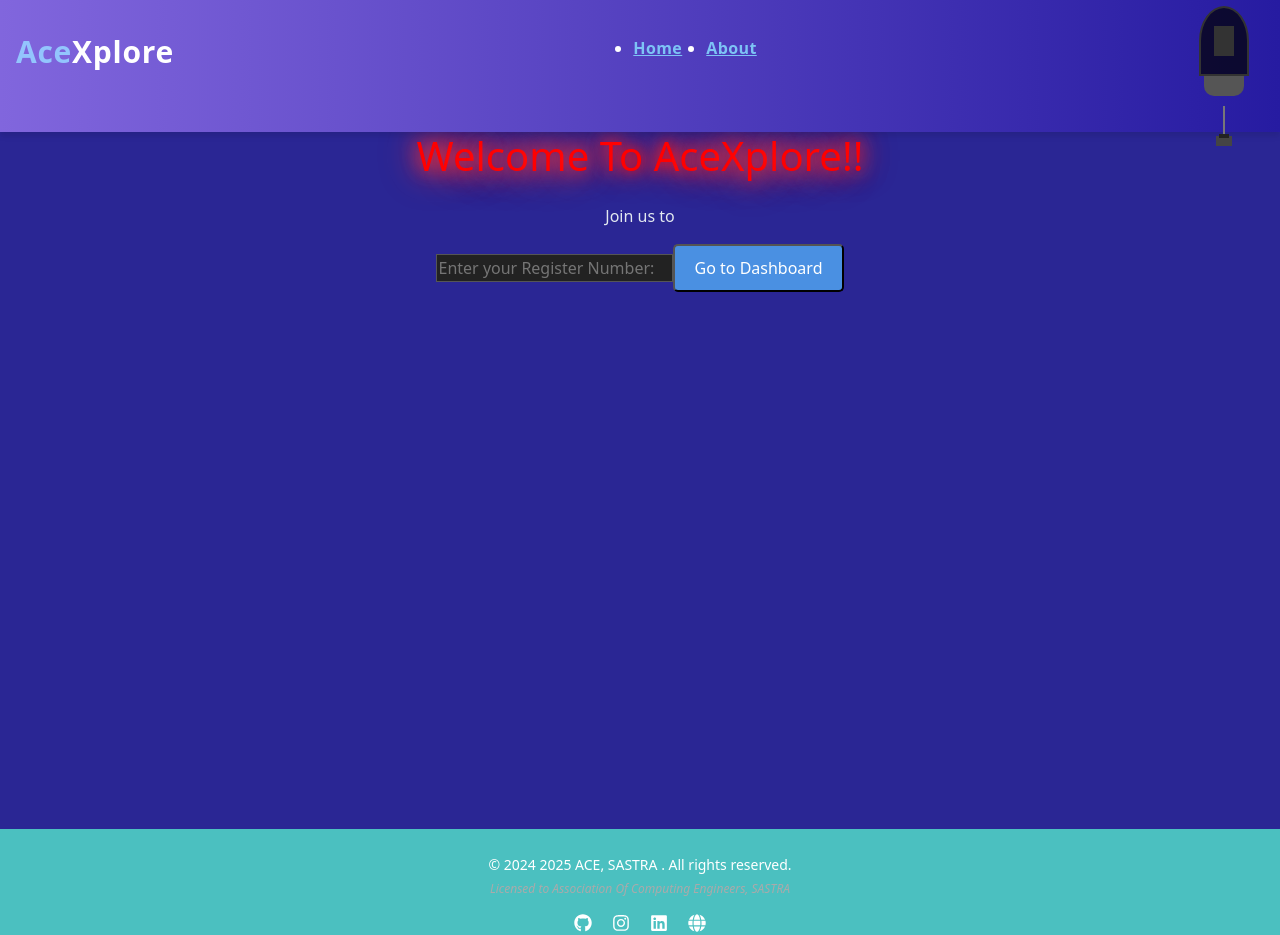
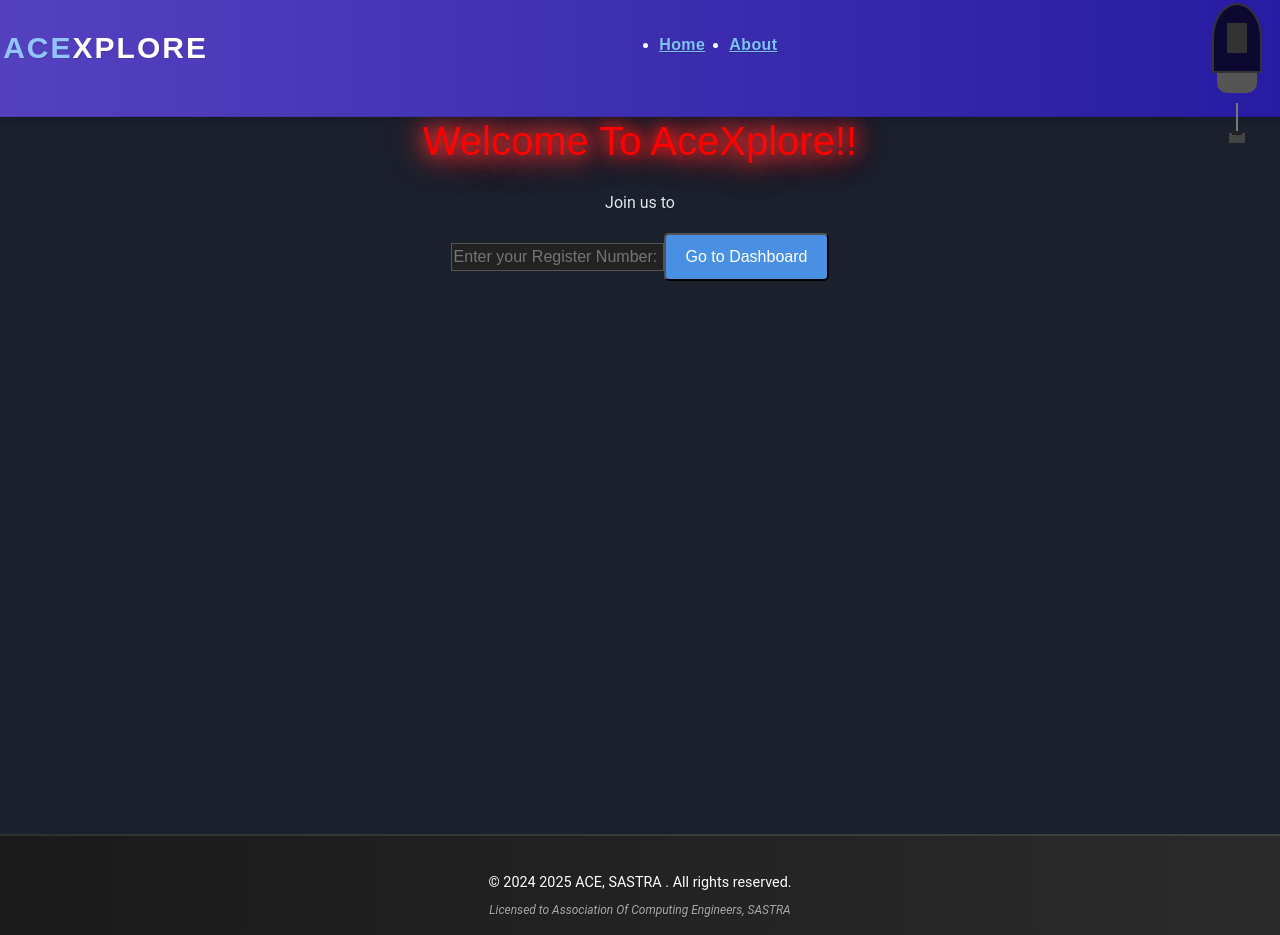
Before and after one commit to Sai-Ishaan/acexplore_1, a React (Create React App) app: page / in a window 1280 px wide. Shown: the part 20-955 px from the top of the page. Built offline with nearby package versions, Linux system fonts and the light colour scheme.

Commit message:
modified:   src/components/Home.css

```diff
--- a/src/components/Home.css
+++ b/src/components/Home.css
@@ -17,11 +17,6 @@
     color: #4a98f6;
 }
 
-  #ba{
-  background-color: #2a2694;
-  opacity: 10;
-}
-
 
 
   .dark-mode .toggle-dark-mode-btn {
@@ -38,12 +33,40 @@
     border: 1px solid #555;
   }
 
+  .button{
+    display: inline-block;
+    padding: 10px 20px;
+    border-radius: 8px;
+    font-size: 1rem;
+    font-weight: bold;
+    text-transform: uppercase;
+    transition: all 0.3s ease;
+    box-shadow: 0 4px 7px rgba(0, 0, 0, 0.1);
+  }
+  .button:hover{
+      transform: translateY(-3px);
+      box-shadow: 0 6px 12px rgba(0, 0, 0, 0.2);
+      background-image: linear-gradient(to right, #6a11cb, #2575fc);
+      color: white;
+  }
+
   .dark-mode .dashboard-button {
     background-color: #4a90e2;
     color: #fff;
     padding: 10px 20px;
     border-radius: 5px;
     cursor: pointer;
+  }
+  .dark-mode .background-animated{
+    background: linear-gradient(-45deg, #2b2b2b, #3c3c3c, #1a1a1a, #4d4d4d);
+    background-size: 400% 400%;
+    animation: gradient-shift 10s ease infinite;
+  }
+
+  .light-mode .background-animated{
+    background: linear-gradient(-45deg, #e3ffe7, #d9e7ff, #ffdde1);
+    background-size: 400% 400%;
+    animation: gradient-shift 10s ease infinite;
   }
 
   .dark-mode .event-section {
@@ -261,32 +284,42 @@
  .dark-mode .navbar {
     position: sticky;
     top: 0;
+    padding-top: 0%;
     z-index: 50;
-    padding: 1rem;
+    padding: 0.2rem;
     display: flex;
     justify-content: space-between;
     align-items: center;
-    background: linear-gradient(to right, #8166dd, #261ba1); /* Blue to Indigo Gradient */
+    background: linear-gradient(90deg, #8166dd, #261ba1);
+    background-size: 200% 100%;
+    animation: gradient-dark-mode 6s ease-in-out infinite;
     box-shadow: 0 4px 6px rgba(0, 0, 0, 0.1);
+    border-bottom: 1px solid rgba(0, 0, 0, 0.1);
 }
 
 .light-mode .navbar {
   position: sticky;
   top: 0;
   z-index: 50;
-  padding: 1rem;
+  padding: 0.2rem;
   display: flex;
   justify-content: space-between;
   align-items: center;
+  background-size: 200% 200%;
   background: linear-gradient(to right,#5fcae2, #f5f0c2); /* Blue to Indigo Gradient */
+  animation: gradient-light-mode 6s ease-in-out infinite;
   box-shadow: 0 4px 6px rgba(0, 0, 0, 0.1);
+  border-bottom: 1px solid rgba(0, 0, 0, 0.1);
 }
 
 .navbar-logo {
     font-size: 1.875rem;
+    font-family: 'Poppins', sans-serif;
     font-weight: 800;
+    text-transform: uppercase;
+    letter-spacing: 2px;
     color: white;
-    letter-spacing: 0.025em;
+    animation: bounce 2s infinite;
 }
 
 .navbar-logo-highlight {
@@ -344,48 +377,258 @@
     transform: scale(0.95);
 }
 
+.event-card{
+  background: linear-gradient(135deg,#ffffff, #f5f5f5);
+  box-shadow: 0 6px 12px rgba(0, 0, 0, 0.1);
+  transition: transform 0.3s ease, box-shadow 0.3s ease;
+}
+.event-card:hover{
+      transform: translateY(-5px);
+      box-shadow: 0 10px 12px rgba(0, 0, 0, 0.2);
+}
+.event-title{
+    font-size: 1.8rem;
+    color: #333;
+    margin-bottom: 1rem;
+}
+.event-description{
+  font-size: 1.1rem;
+  color: #555;
+  line-height: 1.6;
+}
 
-.footer {
+.dark-mode .footer {
   background-color: var(--primary-color, #1a202c); /* Use your theme color */
   color: var(--text-color, #fff);
   text-align: center;
-  padding: 20px;
+  padding: 30px;
   margin-top: 40px;
   position: relative;
   bottom: 0;
   width: 100%;
-  font-size: 14px;
+  background-image: linear-gradient(to right, #1a1a1a, #2b2b2b);
+  border-top: 2px solid rgba(255, 255, 255, 0.1);
+  font-size: 0.9rem;
 }
 
-.footer .footer-content {
+.dark-mode .footer .footer-content {
   max-width: 800px;
   margin: 0 auto;
 }
 
-.footer p {
+.dark-mode .footer p {
   margin: 5px 0;
 }
 
-.footer .footer-license {
+.dark-mode .footer .footer-license {
   font-style: italic;
   font-size: 12px;
   color: var(--secondary-color, #aaa);
 }
 
-.footer .social-links {
+.dark-mode .footer .social-links {
   display: flex;
   justify-content: center;
   gap: 20px;
   margin-top: 10px;
 }
 
-.footer .social-icon {
+.dark-mode .footer .social-icon {
   color: var(--icon-color, #fff);
-  font-size: 18px;
-  transition: transform 0.2s, color 0.2s;
+  font-size: 20px;
+  transition: color 0.3s ease, transform 0.3s ease;
 }
 
-.footer .social-icon:hover {
+.dark-mode .footer .social-icon:hover {
+  transform: rotate(10deg) scale(1.2);
+  color: #4a98f6;
+
+}
+.light-mode .footer {
+  background: linear-gradient(135deg, #f5f5f5, #ffffff); /* Subtle light gradient */
+  color: #333; /* Dark text for readability */
+  text-align: center;
+  padding: 20px;
+  margin-top: 40px;
+  font-size: 14px;
+  border-top: 1px solid rgba(0, 0, 0, 0.1); /* Subtle border */
+}
+
+.light-mode .footer .footer-content {
+  max-width: 800px;
+  margin: 0 auto;
+  padding: 10px;
+}
+
+.light-mode .footer p {
+  margin: 5px 0;
+  color: #555; /* Softer dark text */
+}
+
+.light-mode .footer .footer-license {
+  font-style: italic;
+  font-size: 12px;
+  color: #777;
+}
+
+.light-mode .footer .social-links {
+  display: flex;
+  justify-content: center;
+  gap: 20px;
+  margin-top: 10px;
+}
+
+.light-mode .footer .social-icon {
+  color: #4a98f6; /* Light blue for icons */
+  font-size: 18px;
+  transition: transform 0.2s ease, color 0.3s ease;
+}
+
+.light-mode .footer .social-icon:hover {
   transform: scale(1.2);
-  color: var(--highlight-color, #00aced);
+  color: #1a73e8;
 }
+.footer {
+  display: flex;
+  flex-direction: column;
+  align-items: center;
+}
+
+.footer .social-links {
+  flex-wrap: wrap;
+  gap: 10px;
+}
+
+.footer p,
+.footer-license {
+  text-align: center;
+}
+
+/* Typography */
+h1, h2, h3, h4, h5, h6 {
+  font-family: 'Poppins', sans-serif;
+  text-shadow: 1px 1px rgba(0, 0, 0, 0.1);
+}
+
+p {
+  font-family: 'Roboto', sans-serif;
+  line-height: 1.7;
+}
+
+/* #ba Styles for Dark Mode */
+.dark-mode #ba {
+  background: linear-gradient(135deg, rgba(42, 38, 148, 0.8), rgba(20, 20, 60, 0.8)); /* Gradient for depth */
+  border: 1px solid rgba(255, 255, 255, 0.1); /* Subtle border for contrast */
+  box-shadow: 0 4px 10px rgba(0, 0, 0, 0.3); /* Soft shadow for floating effect */
+  border-radius: 12px; /* Rounded corners */
+  padding: 20px;
+  color: #e2e8f0; /* Light text for readability */
+  font-size: 1.2rem;
+  text-align: center;
+  opacity: 0.95; /* Slight transparency */
+  transition: all 0.3s ease; /* Smooth transition */
+}
+
+/* Hover effect for Dark Mode */
+.dark-mode #ba:hover {
+  background: linear-gradient(135deg, rgba(42, 38, 148, 1), rgba(20, 20, 60, 1)); /* Brighter gradient */
+  transform: translateY(-3px); /* Subtle lift effect */
+  box-shadow: 0 6px 12px rgba(0, 0, 0, 0.5); /* Enhanced shadow on hover */
+}
+
+/* #ba Styles for Light Mode */
+.light-mode #ba {
+  background: linear-gradient(135deg, rgba(95, 202, 226, 0.8), rgba(245, 240, 194, 0.8)); /* Lighter gradient */
+  border: 1px solid rgba(0, 0, 0, 0.1); /* Subtle border */
+  box-shadow: 0 4px 10px rgba(0, 0, 0, 0.1); /* Soft shadow for light mode */
+  border-radius: 12px; /* Rounded corners */
+  padding: 20px;
+  color: #222222; /* Darker text for readability */
+  font-size: 1.2rem;
+  text-align: center;
+  opacity: 0.95; /* Slight transparency */
+  transition: all 0.3s ease; /* Smooth transition */
+}
+
+.light-mode #ba:hover {
+  background: linear-gradient(135deg, rgba(95, 202, 226, 1), rgba(245, 240, 194, 1)); /* Brighter gradient */
+  transform: translateY(-3px); /* Subtle lift effect */
+  box-shadow: 0 6px 12px rgba(0, 0, 0, 0.2); /* Enhanced shadow on hover */
+}
+
+/* Common styles for #ba in both modes */
+#ba {
+  font-family: 'Arial', sans-serif; /* Clean and professional font */
+  margin: 10px auto;
+  max-width: 10000px; /* Centered with a reasonable width */
+  text-shadow: 1px 1px rgba(0, 0, 0, 0.2); /* Text shadow for added depth */
+  cursor: pointer; /* Indicate interactivity */
+}
+
+.scale-hover {
+  transition: transform 0.3s ease;
+}
+
+.scale-hover:hover {
+  transform: scale(1.05);
+}
+
+/* Rotate Effect for Fun Interactions */
+.rotate-hover {
+  transition: transform 0.3s ease;
+}
+.rotate-hover:hover {
+  transform: rotate(10deg);
+}
+
+@keyframes gradient-dark-mode {
+  0%{
+    background-position: 0% 50%;
+
+  }
+  50%{
+    background-position: 50% 50%;
+  }
+  100%{
+    background-position: 100% 50%;
+  }
+}
+
+@keyframes gradient-light-mode {
+  0%{
+    background-position: 0% 50%;
+  }
+  50%{
+    background-position: 50% 50%;
+  }
+  100%{
+    background-position: 100% 50%;
+  }
+}
+
+@keyframes bounce {
+  0%, 100% {
+    transform: translateY(0);
+  }
+  50% {
+    transform: translateY(-5px);
+  }
+}
+
+@keyframes gradient-shift {
+  0% {
+      background-position: 0% 50%;
+  }
+  50% {
+      background-position: 100% 50%;
+  }
+  100% {
+      background-position: 0% 50%;
+  }
+}
+
+.navbar.scrolled {
+   background: rgba(0, 0, 0, 0.8);
+   backdrop-filter: blur(10px);
+   transition: background 0.3s ease, backdrop-filter 0.3s ease;
+}
```
